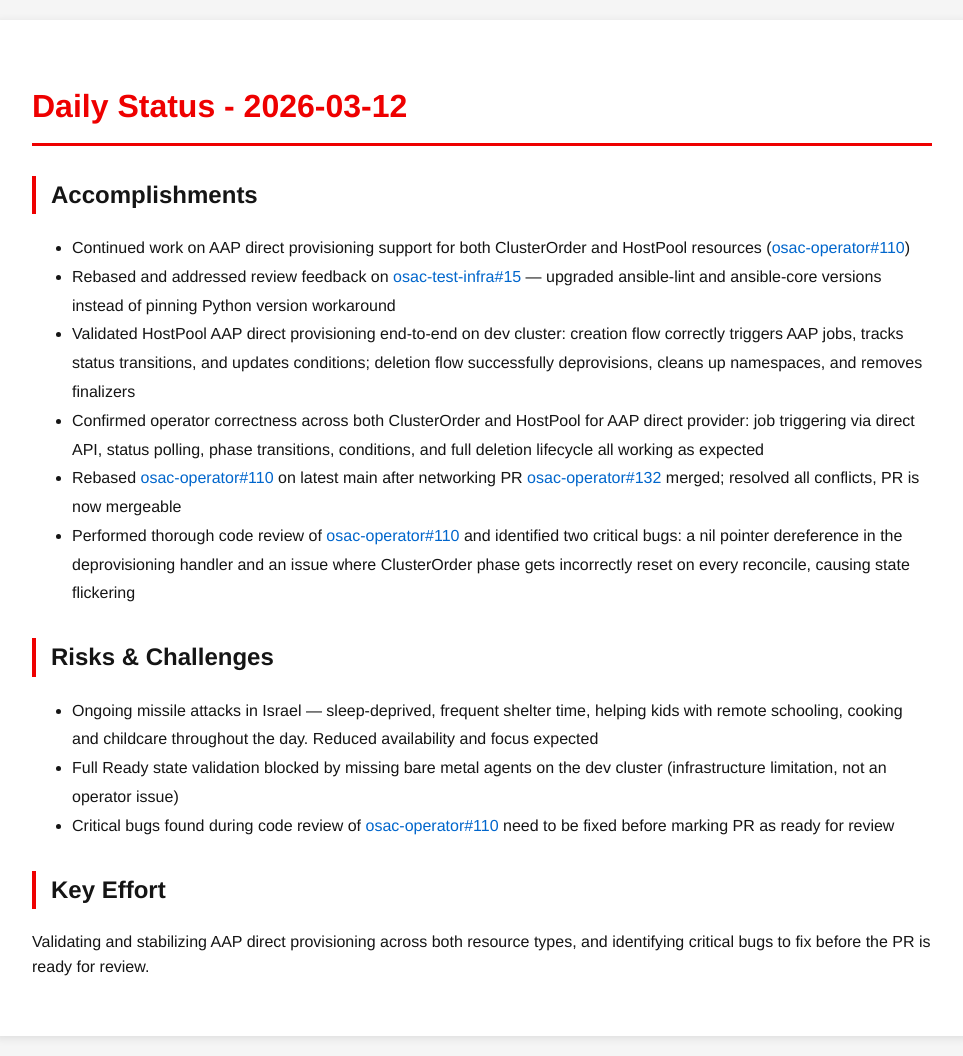
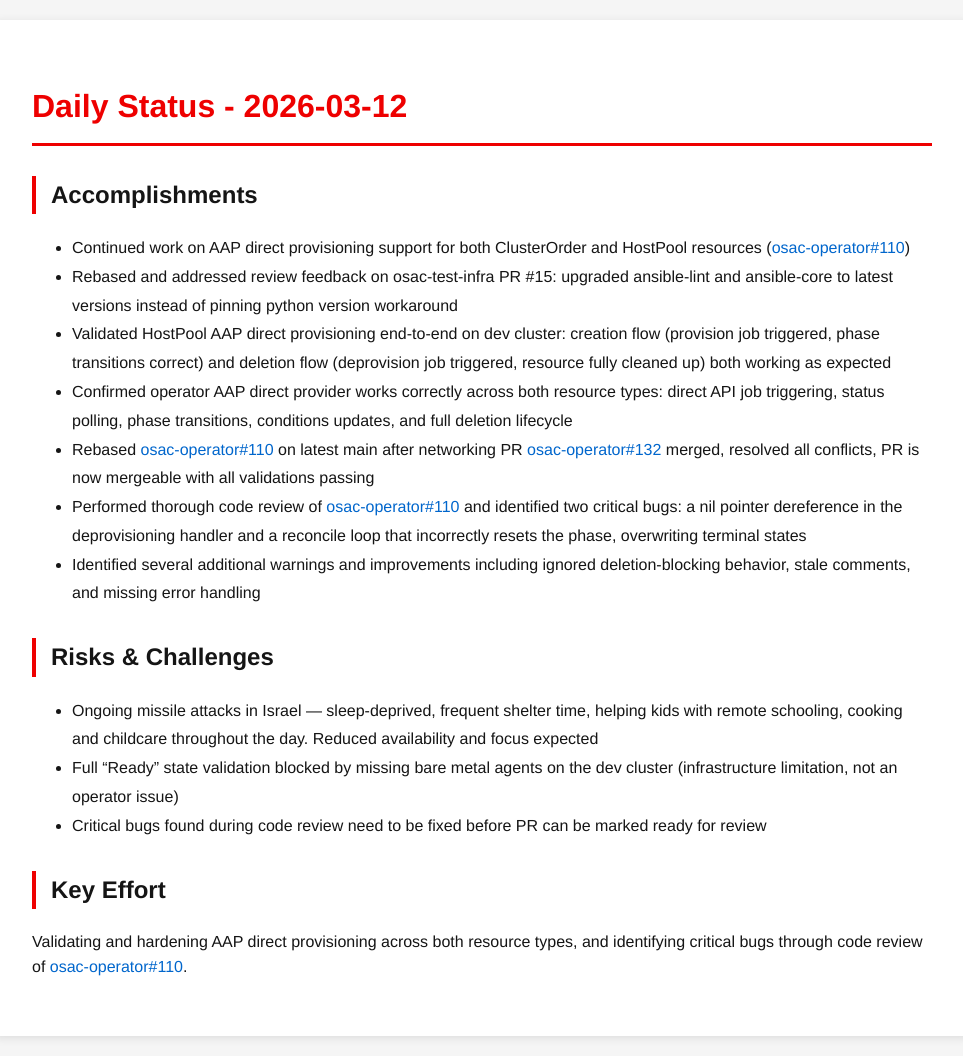
Before and after one commit to tzvatot/daily-status, a Jekyll site: the page built from 2026-03-12.md, in a window 1280 px wide. Shown: the whole page, without its empty margins (158-1121 px from the left). Built offline with Jekyll 4.4.1, drawn with Linux system fonts in a browser that asks for light colours.

Commit message:
Daily status update - 2026-03-12

```diff
--- a/2026-03-12.md
+++ b/2026-03-12.md
@@ -8,16 +8,17 @@
 
 ## Accomplishments
 - Continued work on AAP direct provisioning support for both ClusterOrder and HostPool resources ([osac-operator#110](https://github.com/osac-project/osac-operator/pull/110))
-- Rebased and addressed review feedback on [osac-test-infra#15](https://github.com/osac-project/osac-test-infra/pull/15) — upgraded ansible-lint and ansible-core versions instead of pinning Python version workaround
-- Validated HostPool AAP direct provisioning end-to-end on dev cluster: creation flow correctly triggers AAP jobs, tracks status transitions, and updates conditions; deletion flow successfully deprovisions, cleans up namespaces, and removes finalizers
-- Confirmed operator correctness across both ClusterOrder and HostPool for AAP direct provider: job triggering via direct API, status polling, phase transitions, conditions, and full deletion lifecycle all working as expected
-- Rebased [osac-operator#110](https://github.com/osac-project/osac-operator/pull/110) on latest main after networking PR [osac-operator#132](https://github.com/osac-project/osac-operator/pull/132) merged; resolved all conflicts, PR is now mergeable
-- Performed thorough code review of [osac-operator#110](https://github.com/osac-project/osac-operator/pull/110) and identified two critical bugs: a nil pointer dereference in the deprovisioning handler and an issue where ClusterOrder phase gets incorrectly reset on every reconcile, causing state flickering
+- Rebased and addressed review feedback on osac-test-infra PR #15: upgraded ansible-lint and ansible-core to latest versions instead of pinning python version workaround
+- Validated HostPool AAP direct provisioning end-to-end on dev cluster: creation flow (provision job triggered, phase transitions correct) and deletion flow (deprovision job triggered, resource fully cleaned up) both working as expected
+- Confirmed operator AAP direct provider works correctly across both resource types: direct API job triggering, status polling, phase transitions, conditions updates, and full deletion lifecycle
+- Rebased [osac-operator#110](https://github.com/osac-project/osac-operator/pull/110) on latest main after networking PR [osac-operator#132](https://github.com/osac-project/osac-operator/pull/132) merged, resolved all conflicts, PR is now mergeable with all validations passing
+- Performed thorough code review of [osac-operator#110](https://github.com/osac-project/osac-operator/pull/110) and identified two critical bugs: a nil pointer dereference in the deprovisioning handler and a reconcile loop that incorrectly resets the phase, overwriting terminal states
+- Identified several additional warnings and improvements including ignored deletion-blocking behavior, stale comments, and missing error handling
 
 ## Risks & Challenges
 - Ongoing missile attacks in Israel — sleep-deprived, frequent shelter time, helping kids with remote schooling, cooking and childcare throughout the day. Reduced availability and focus expected
-- Full Ready state validation blocked by missing bare metal agents on the dev cluster (infrastructure limitation, not an operator issue)
-- Critical bugs found during code review of [osac-operator#110](https://github.com/osac-project/osac-operator/pull/110) need to be fixed before marking PR as ready for review
+- Full "Ready" state validation blocked by missing bare metal agents on the dev cluster (infrastructure limitation, not an operator issue)
+- Critical bugs found during code review need to be fixed before PR can be marked ready for review
 
 ## Key Effort
-Validating and stabilizing AAP direct provisioning across both resource types, and identifying critical bugs to fix before the PR is ready for review.
+Validating and hardening AAP direct provisioning across both resource types, and identifying critical bugs through code review of [osac-operator#110](https://github.com/osac-project/osac-operator/pull/110).
```
